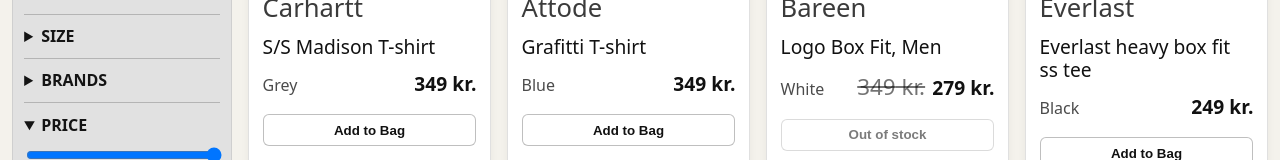
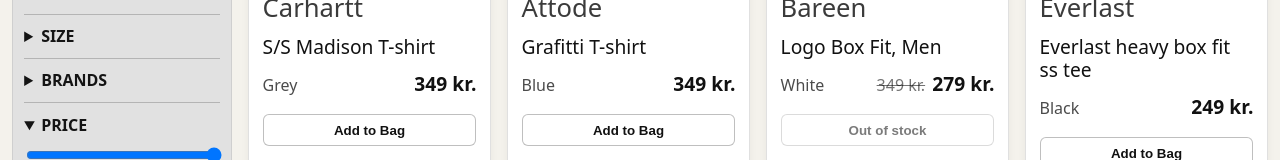
Before and after one commit to benjaminknudsen/exam-2sem-customer-experience, a React (Vite) app: page /products in a window 1280 px wide. Shown: the part 441-601 px from the top of the page. Built offline with nearby package versions, Linux system fonts and the light colour scheme.

Commit message:
feat: beforeprice change css

```diff
--- a/src/pages/ProductDetailPage.jsx
+++ b/src/pages/ProductDetailPage.jsx
@@ -41,7 +41,7 @@
             {/* price directly under the title */}
             <div className="product-pricing detail-pricing">
               {product.beforeprice ? (
-                <p className="before-price">{product.beforeprice} kr.</p>
+                <p className="before-price-detail">{product.beforeprice} kr.</p>
               ) : null}
               <p className="product-price">{product.price} kr.</p>
             </div>
--- a/src/pages/ProductPage.jsx
+++ b/src/pages/ProductPage.jsx
@@ -313,7 +313,7 @@
                         <p className="product-color">{product.color}</p>
                         <div className="product-pricing">
                           {product.beforeprice ? (
-                            <p className="before-price">
+                            <p className="before-price-card">
                               {product.beforeprice} kr.
                             </p>
                           ) : null}
--- a/src/styles.css
+++ b/src/styles.css
@@ -904,9 +904,11 @@
   font-size: 1.6rem;
   font-weight: 800;
 }
-.product-detail .before-price {
+.before-price-detail {
+  margin: 0;
   color: rgba(0, 0, 0, 0.55);
   margin-right: 0.5rem;
+  text-decoration: line-through;
 }
 .product-options {
   margin-top: 2rem; /* a bit more space between description and options */
@@ -1653,11 +1655,11 @@
   color: #111111;
 }
 
-.before-price {
+.before-price-card {
   margin: 0;
   color: rgba(0, 0, 0, 0.55);
   text-decoration: line-through;
-  font-size: 1.4rem;
+  font-size: 1rem;
 }
 
 @media (max-width: 768px) {
```
